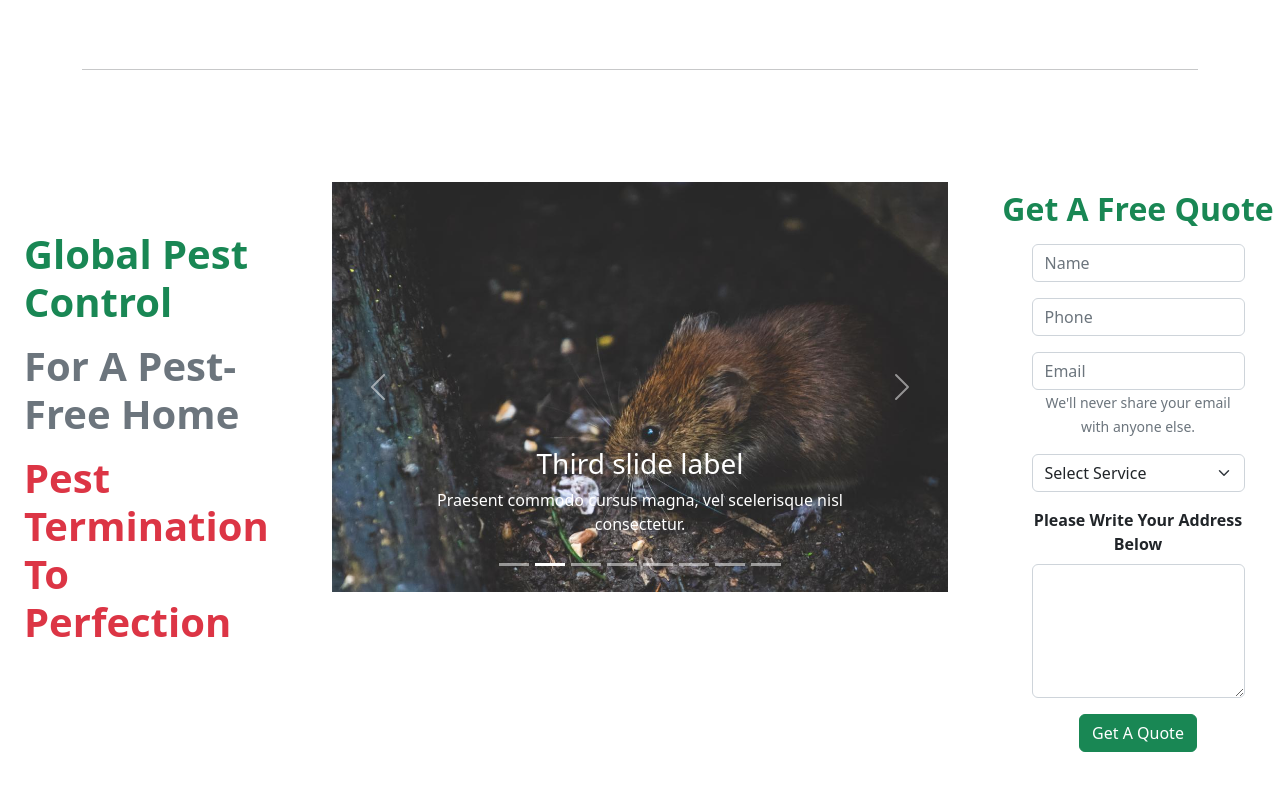
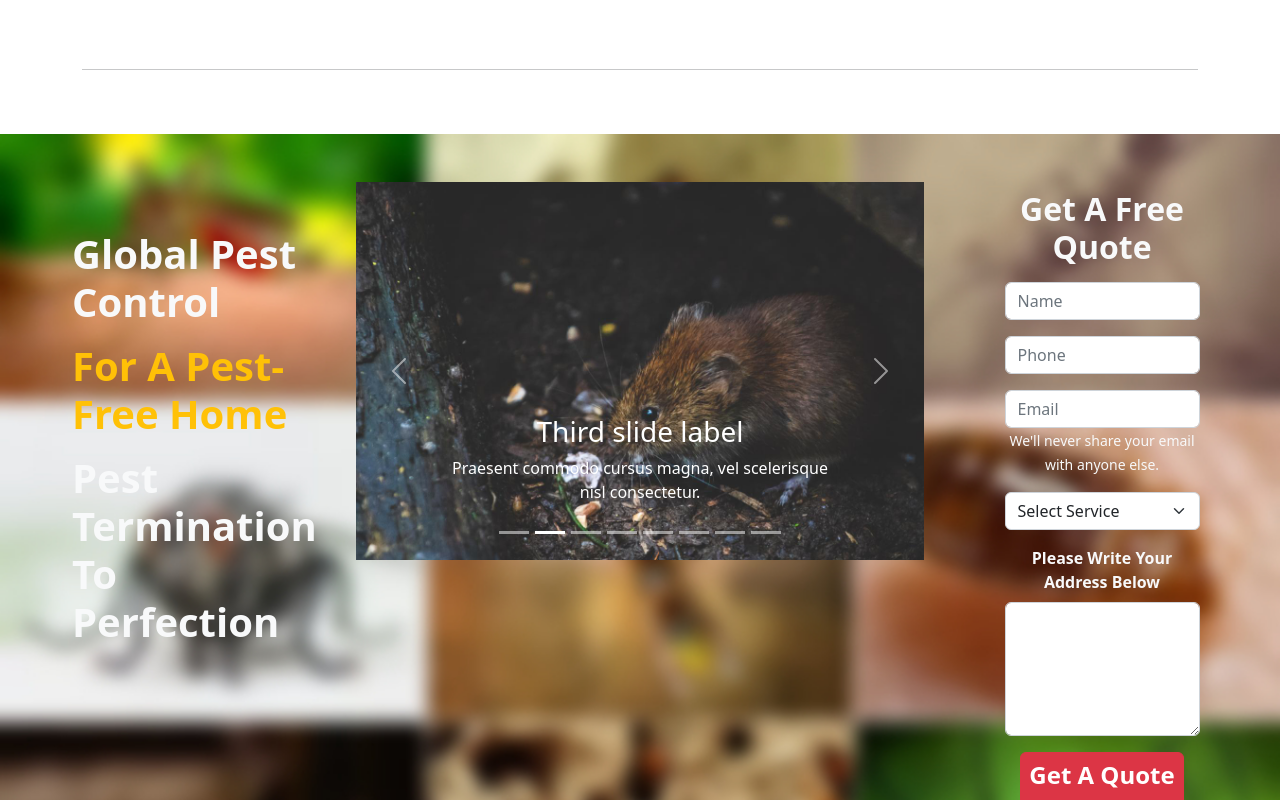
Before and after one commit to samimeadad/pest-control, a React (Create React App) app: page / in a window 1280 px wide. Shown: the part 340-1140 px from the top of the page. Built offline with nearby package versions, Linux system fonts and the light colour scheme.

Commit message:
carousel background added

```diff
--- a/src/Components/Home/ImageSlider.js
+++ b/src/Components/Home/ImageSlider.js
@@ -1,5 +1,5 @@
 import React, { useState } from 'react';
-import { Button, Col, Form, Row } from 'react-bootstrap';
+import { Button, Col, Container, Form, Row } from 'react-bootstrap';
 import Carousel from 'react-bootstrap/Carousel';
 import banner2 from '../../images/banner/2.jpg';
 import banner3 from '../../images/banner/3.jpg';
@@ -9,6 +9,7 @@ import banner6 from '../../images/banner/6.jpg';
 import banner7 from '../../images/banner/7.jpg';
 import banner8 from '../../images/banner/8.jpg';
 import banner9 from '../../images/banner/9.jpg';
+import background from '../../images/background/blur-background.jpg'
 import emailjs from '@emailjs/browser';
 
 
@@ -37,13 +38,13 @@ const ImageSlider = () => {
     };
 
     return (
-        <div className='my-5 overflow-hidden'>
-            <Row className='g-5 overflow-hidden'>
+        <div className='w-100 overflow-hidden p-5' style={ { backgroundImage: `url(${ background })`, backgroundSize: "cover", overflow: 'hidden' } }>
+            <Row className='overflow-hidden g-5'>
                 <Col xs={ 12 } sm={ 12 } md={ 3 } lg={ 3 }>
                     <div className='text-center ms-4 mt-5'>
-                        <h1 className='text-start text-success fw-bold fs-1 my-3'>Global Pest Control</h1>
-                        <h1 className='text-start text-secondary fw-bold fs-1 my-3'>For A Pest-Free Home</h1>
-                        <h1 className='text-start text-danger fw-bold fs-1 my-3'>Pest Termination To Perfection</h1>
+                        <h1 className='text-start text-light fw-bold fs-1 my-3'>Global Pest Control</h1>
+                        <h1 className='text-start text-warning fw-bold fs-1 my-3'>For A Pest-Free Home</h1>
+                        <h1 className='text-start text-light fw-bold fs-1 my-3'>Pest Termination To Perfection</h1>
                     </div>
                 </Col>
                 <Col xs={ 12 } sm={ 12 } md={ 6 } lg={ 6 }>
@@ -54,7 +55,6 @@ const ImageSlider = () => {
                                 src={ banner3 }
                                 alt="Second slide"
                             />
-
                             <Carousel.Caption>
                                 <h3>Second slide label</h3>
                                 <p>Lorem ipsum dolor sit amet, consectetur adipiscing elit.</p>
@@ -66,7 +66,6 @@ const ImageSlider = () => {
                                 src={ banner4 }
                                 alt="Third slide"
                             />
-
                             <Carousel.Caption>
                                 <h3>Third slide label</h3>
                                 <p>
@@ -80,7 +79,6 @@ const ImageSlider = () => {
                                 src={ banner2 }
                                 alt="Fourth slide"
                             />
-
                             <Carousel.Caption>
                                 <h3>Fourth slide label</h3>
                                 <p>
@@ -94,7 +92,6 @@ const ImageSlider = () => {
                                 src={ banner5 }
                                 alt="Fifth slide"
                             />
-
                             <Carousel.Caption>
                                 <h3>Fifth slide label</h3>
                                 <p>
@@ -108,7 +105,6 @@ const ImageSlider = () => {
                                 src={ banner6 }
                                 alt="Sixth slide"
                             />
-
                             <Carousel.Caption>
                                 <h3>Sixth slide label</h3>
                                 <p>
@@ -122,7 +118,6 @@ const ImageSlider = () => {
                                 src={ banner7 }
                                 alt="Seventh slide"
                             />
-
                             <Carousel.Caption>
                                 <h3>Seventh slide label</h3>
                                 <p>
@@ -136,7 +131,6 @@ const ImageSlider = () => {
                                 src={ banner8 }
                                 alt="Eighth slide"
                             />
-
                             <Carousel.Caption>
                                 <h3>Eighth slide label</h3>
                                 <p>
@@ -150,7 +144,6 @@ const ImageSlider = () => {
                                 src={ banner9 }
                                 alt="Ninth slide"
                             />
-
                             <Carousel.Caption>
                                 <h3>Ninth slide label</h3>
                                 <p>
@@ -162,9 +155,9 @@ const ImageSlider = () => {
                 </Col>
                 <Col xs={ 12 } sm={ 12 } md={ 3 } lg={ 3 }>
                     <div className='text-center my-2 overflow-hidden'>
-                        <h2 className='fw-bold text-success mb-3'>Get A Free Quote</h2>
+                        <h2 className='fw-bold text-light mb-3'>Get A Free Quote</h2>
                         {
-                            success ? <h6 className="text-success">{ successMessage }</h6> : <h6 className="text-danger">{ error }</h6>
+                            success ? <h6 className="text-light">{ successMessage }</h6> : <h6 className="text-danger">{ error }</h6>
                         }
                         <Form onSubmit={ sendEmail } className="form w-75 mx-auto overflow-hidden">
                             <Form.Group className="mb-3" controlId="formBasicName">
@@ -175,7 +168,7 @@ const ImageSlider = () => {
                             </Form.Group>
                             <Form.Group className="mb-3" controlId="formBasicEmail">
                                 <Form.Control type="email" placeholder="Email" name='email' required />
-                                <Form.Text className="text-muted">
+                                <Form.Text className="text-light">
                                     We'll never share your email with anyone else.
                                 </Form.Text>
                             </Form.Group>
@@ -191,11 +184,11 @@ const ImageSlider = () => {
                                 </Form.Select>
                             </Form.Group>
                             <Form.Group className="mb-3" controlId="exampleForm.ControlTextarea1">
-                                <Form.Label className='fw-bold'>Please Write Your Address Below</Form.Label>
+                                <Form.Label className='fw-bold text-light'>Please Write Your Address Below</Form.Label>
                                 <Form.Control as="textarea" rows={ 5 } name='message' required />
                             </Form.Group>
-                            <Button variant="success" type="submit">
-                                Get A Quote
+                            <Button variant="danger" type="submit" className='p-2'>
+                                <h4 className='fw-bold'>Get A Quote</h4>
                             </Button>
                         </Form>
                     </div>
```
Also changed, not shown: src/images/background/blur-background.jpg (added).
